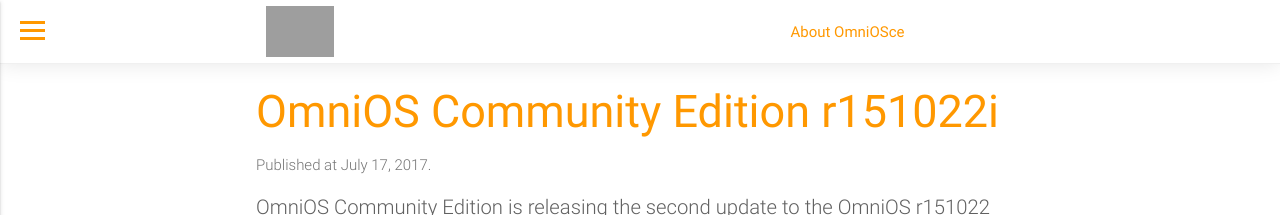
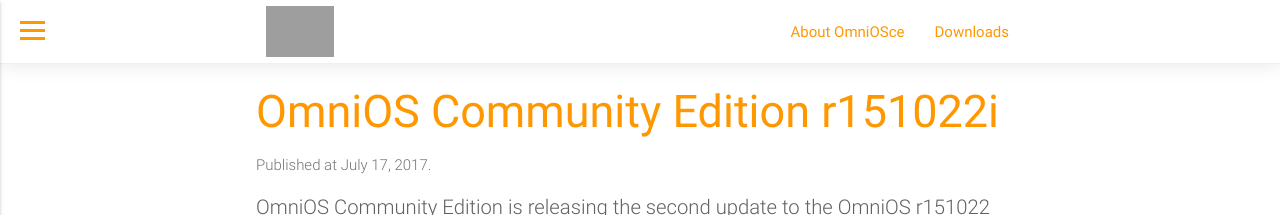
Before and after one commit to omniosorg/omniosorg.github.io, a Jekyll site: the page built from index.html, in a window 1280 px wide. Shown: the top 215 px of the page. Built offline with Jekyll 4.4.1, drawn with Linux system fonts in a browser that asks for light colours; the list of posts is cut into pages by our own code; grey boxes are pictures that could not be loaded.

Commit message:
add dropdown for downloads

```diff
--- a/_includes/header.html
+++ b/_includes/header.html
@@ -38,7 +38,7 @@
                 <li><a href="{{ item.url | prepend: site.baseurl }}.html" class="orange-text {% if item.url == page.url %}active{% endif %}">{{ item.title }}</a></li>
                 {% endif %}
                 {% endfor %}
-                <li><a class="dropdown-button" href="#" data-activates="media-downloads">Downloads</a></li>
+                <li><a class="dropdown-buttonn orange-text" href="#" data-activates="media-downloads">Downloads</a></li>
 
             </ul>
         </div>
@@ -46,7 +46,7 @@
 </div>
 
 <ul id="media-downloads" class="dropdown-content">
-  <li><a href="https://downloads.omniosce.org/media/stable/omniosce-{{site.omnios_stable}}{{site.omnios_stable_suffix}}.iso">ISO</a></li>
-  <li><a href="https://downloads.omniosce.org/media/stable/omniosce-{{site.omnios_stable}}{{site.omnios_stable_suffix}}.usb-dd">USB</a></li>
-  <li><a href="https://downloads.omniosce.org/media/stable/kayak_{{site.omnios_stable}}{{site.omnios_stable_suffix}}.zfs.bz2">PXE</a></li>
+  <li><a href="https://downloads.omniosce.org/media/stable/omniosce-{{site.omnios_stable}}{{site.omnios_stable_suffix}}.iso" class="orange-text">ISO</a></li>
+  <li><a href="https://downloads.omniosce.org/media/stable/omniosce-{{site.omnios_stable}}{{site.omnios_stable_suffix}}.usb-dd" class="orange-text">USB</a></li>
+  <li><a href="https://downloads.omniosce.org/media/stable/kayak_{{site.omnios_stable}}{{site.omnios_stable_suffix}}.zfs.bz2"  class="orange-text">PXE</a></li>
 </ul>
```
